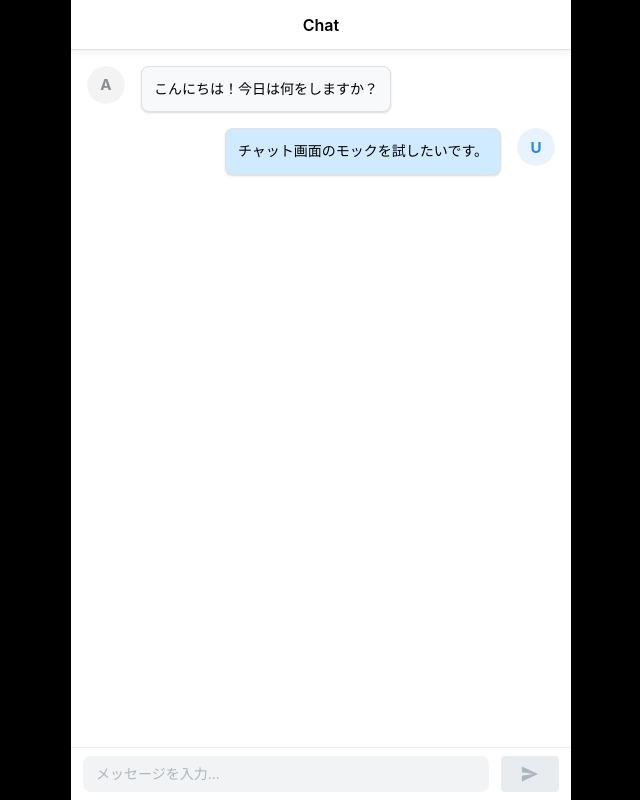
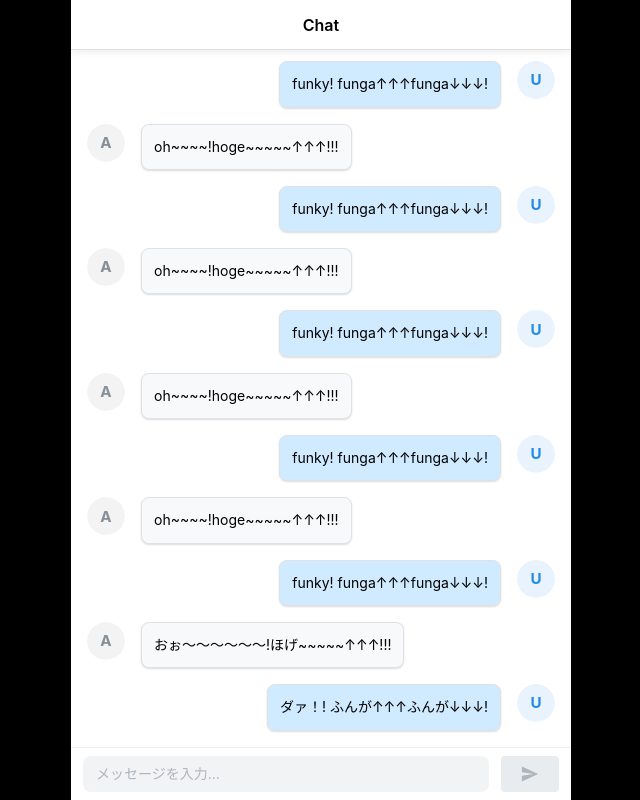
Before and after one commit to okamonster/power-ux, a Next.js app: page / in a window 1280 px wide. Shown: the whole page, without its empty margins (319-959 px from the left). Built offline with nearby package versions, Linux system fonts and the light colour scheme.

Commit message:
Add MOCK_MESSAGES constant for chat simulation and update ChatContainer to use it

```diff
--- /dev/null
+++ b/src/constants/index.ts
@@ -0,0 +1,32 @@
+export const MOCK_MESSAGES = [
+  { id: "m1", author: "assistant", content: "hogehoge？" },
+  { id: "m2", author: "user", content: "No! fugafuga!" },
+  { id: "m3", author: "assistant", content: "OK! fugafuga!" },
+  { id: "m4", author: "user", content: "No! fuga↑fuga↓!" },
+  { id: "m5", author: "assistant", content: "oh~~~~!hoge~~~~~↑↑↑!!!" },
+  { id: "m6", author: "user", content: "Uh oh! fuga↑↑↑fuga↓↓↓!" },
+  { id: "m7", author: "assistant", content: "oh~~~~!hoge~~~~~↑↑↑!!!" },
+  { id: "m8", author: "user", content: "funky! funga↑↑↑funga↓↓↓!" },
+  {
+    id: "m9",
+    author: "assistant",
+    content: "oh~~~~!hoge~~~~~↑↑↑!!!",
+  },
+  { id: "m10", author: "user", content: "funky! funga↑↑↑funga↓↓↓!" },
+  { id: "m11", author: "assistant", content: "oh~~~~!hoge~~~~~↑↑↑!!!" },
+  { id: "m12", author: "user", content: "funky! funga↑↑↑funga↓↓↓!" },
+  { id: "m13", author: "assistant", content: "oh~~~~!hoge~~~~~↑↑↑!!!" },
+  { id: "m14", author: "user", content: "funky! funga↑↑↑funga↓↓↓!" },
+  { id: "m15", author: "assistant", content: "oh~~~~!hoge~~~~~↑↑↑!!!" },
+  { id: "m16", author: "user", content: "funky! funga↑↑↑funga↓↓↓!" },
+  { id: "m17", author: "assistant", content: "oh~~~~!hoge~~~~~↑↑↑!!!" },
+  { id: "m18", author: "user", content: "funky! funga↑↑↑funga↓↓↓!" },
+  { id: "m19", author: "assistant", content: "oh~~~~!hoge~~~~~↑↑↑!!!" },
+  { id: "m20", author: "user", content: "funky! funga↑↑↑funga↓↓↓!" },
+  {
+    id: "m21",
+    author: "assistant",
+    content: "おぉ〜〜〜〜〜〜!ほげ~~~~~↑↑↑!!!",
+  },
+  { id: "m22", author: "user", content: "ダァ！! ふんが↑↑↑ふんが↓↓↓!" },
+];
--- a/src/features/chat/components/ChatContainer/index.tsx
+++ b/src/features/chat/components/ChatContainer/index.tsx
@@ -5,21 +5,13 @@ import { ChatFooter } from "~/features/chat/components/ChatFooter";
 import { ChatScroller } from "~/features/chat/components/ChatScroller";
 import type { ChatMessage } from "~/features/chat/components/ChatScroller";
 import { useState, useCallback } from "react";
+import { MOCK_MESSAGES } from "~/constants";
 import styles from "./style.module.css";
 
 export const ChatContainer = (): React.ReactNode => {
-  const [messages, setMessages] = useState<ChatMessage[]>([
-    {
-      id: "m1",
-      author: "assistant",
-      content: "こんにちは！今日は何をしますか？",
-    },
-    {
-      id: "m2",
-      author: "user",
-      content: "チャット画面のモックを試したいです。",
-    },
-  ]);
+  const [messages, setMessages] = useState<ChatMessage[]>(
+    MOCK_MESSAGES as ChatMessage[]
+  );
   const [input, setInput] = useState("");
 
   const handleSend = useCallback(() => {
```
